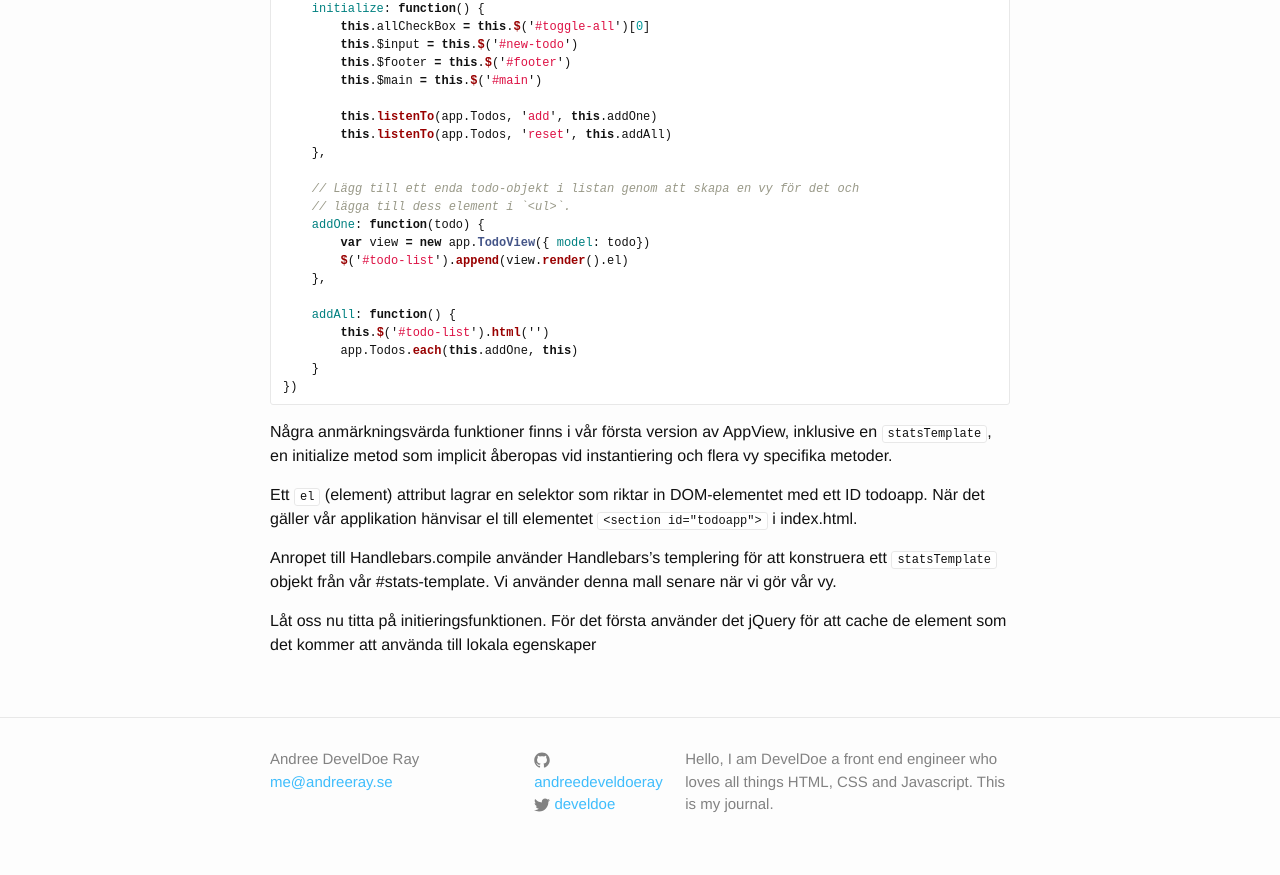
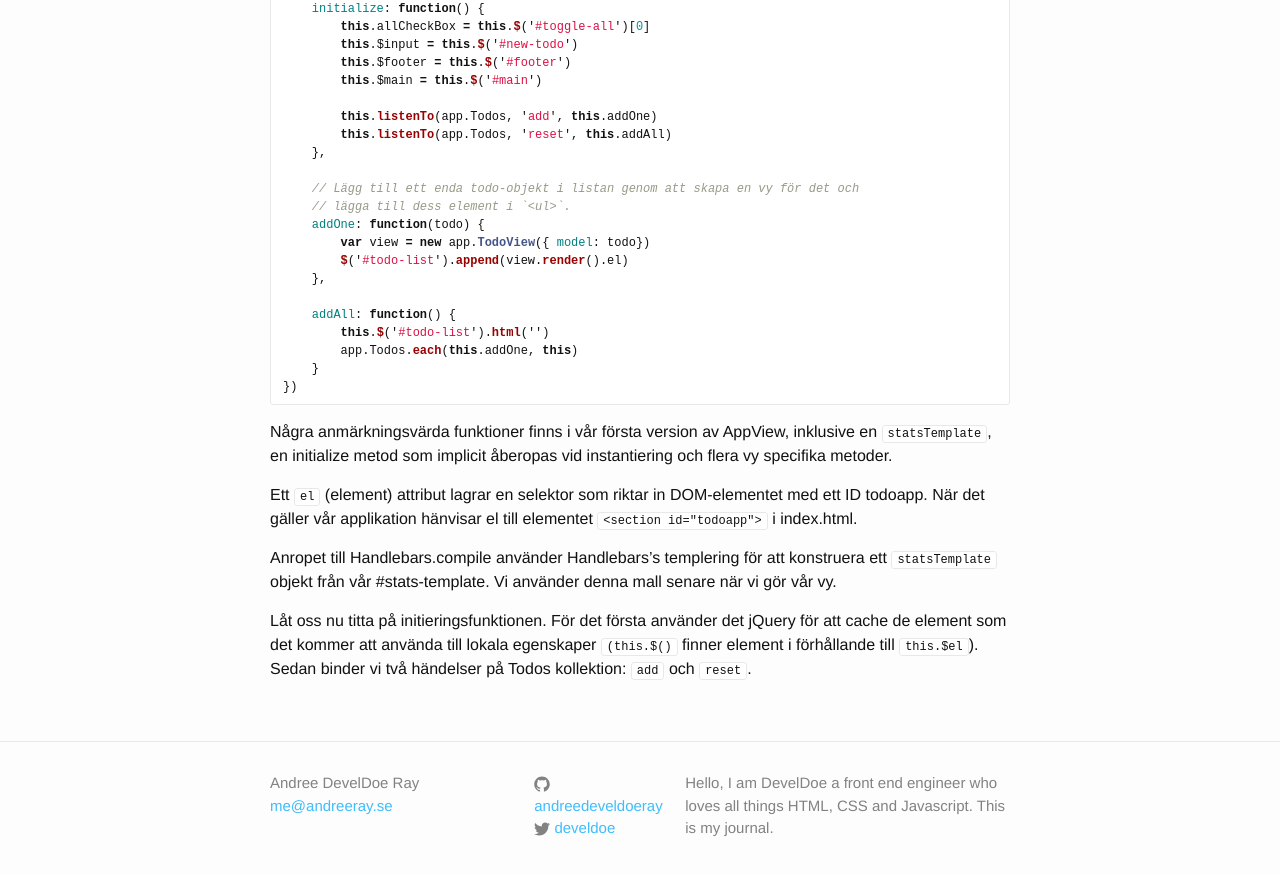
Before and after one commit to develdoe/develdoe.github.io, a Jekyll site: the page built from _posts/2017-11-14-backbone-todos-app.md, in a window 1280 px wide and 900 px high, scrolled down 5696 px. Shown: the top 875 px of the window. Built offline with Jekyll 4.4.1, drawn with Linux system fonts in a browser that asks for light colours.

Commit message:
Update 2017-11-14-backbone-todos-app.md

```diff
--- a/_posts/2017-11-14-backbone-todos-app.md
+++ b/_posts/2017-11-14-backbone-todos-app.md
@@ -286,4 +286,4 @@
 
 Anropet till  Handlebars.compile använder Handlebars's templering för att konstruera ett `statsTemplate` objekt från vår #stats-template. Vi använder denna mall senare när vi gör vår vy.
 
-Låt oss nu titta på initieringsfunktionen. För det första använder det jQuery för att cache de element som det kommer att använda till lokala egenskaper
+Låt oss nu titta på initieringsfunktionen. För det första använder det jQuery för att cache de element som det kommer att använda till lokala egenskaper `(this.$()` finner element i förhållande till `this.$el`). Sedan binder vi två händelser på Todos kollektion: `add` och `reset`.
```
